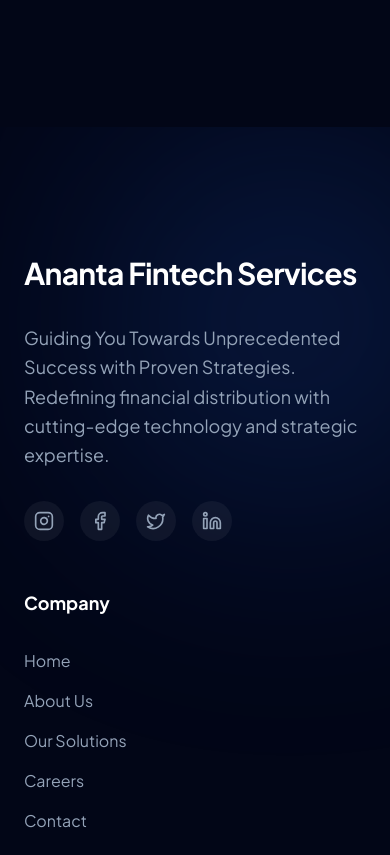
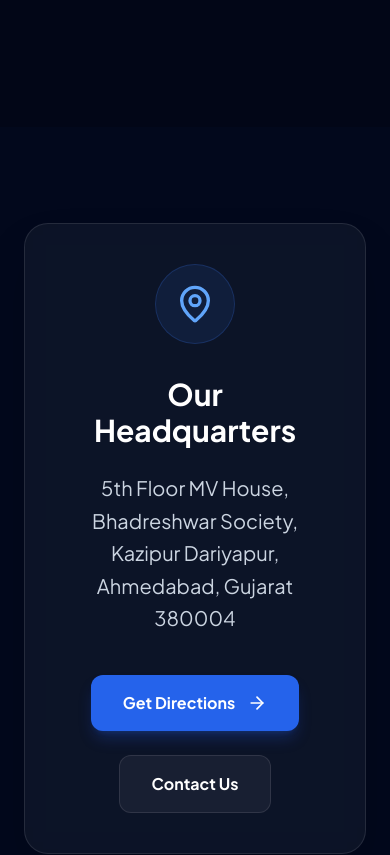
Before and after one commit to Manav373/ananta, a React (Vite) app: page /about in a window 390 px wide. Shown: the part 5766-6621 px from the top of the page. Built offline with nearby package versions, Linux system fonts and the light colour scheme.

Commit message:
Add Insurance Service and restore Digital Payments

```diff
--- a/src/data/content.ts
+++ b/src/data/content.ts
@@ -24,7 +24,8 @@ export const siteContent = {
         contact: {
             email: "bhavik@anantaaconsultancy.com",
             phone: "+91 94094 08199",
-            address: "India",
+            address: "5th Floor MV House, Bhadreshwar Society, Kazipur Dariyapur, Ahmedabad, Gujarat 380004",
+            mapLink: "https://www.google.com/maps/search/?api=1&query=MV+House,+Bhadreshwar+Society,+Kazipur+Dariyapur,+Ahmedabad,+Gujarat+380004",
         },
         socials: {
             instagram: "https://www.instagram.com/ananta_fintech/",
--- a/src/layouts/Layout.tsx
+++ b/src/layouts/Layout.tsx
@@ -1,6 +1,6 @@
 import React, { useState, useEffect } from 'react';
 import { Link, useLocation } from 'react-router-dom';
-import { Menu, X, ArrowRight, Instagram, Facebook, Twitter, Linkedin, Mail, Phone } from 'lucide-react';
+import { Menu, X, ArrowRight, Instagram, Facebook, Twitter, Linkedin, Mail, Phone, MapPin } from 'lucide-react';
 import { motion, AnimatePresence } from 'framer-motion';
 import { siteContent } from '../data/content';
 import CustomCursor from '../components/CustomCursor';
@@ -200,6 +200,27 @@ export default function Layout({ children }: { children: React.ReactNode }) {
                                         <span className="text-white">{siteContent.brand.contact.phone}</span>
                                     </div>
                                 </li>
+                                <li className="flex items-start gap-4 group">
+                                    <a
+                                        href={siteContent.brand.contact.mapLink}
+                                        target="_blank"
+                                        rel="noopener noreferrer"
+                                        className="w-10 h-10 rounded-lg bg-primary/10 flex items-center justify-center text-primary group-hover:bg-primary group-hover:text-white transition-all shrink-0"
+                                    >
+                                        <MapPin className="w-5 h-5" />
+                                    </a>
+                                    <div>
+                                        <span className="block text-xs uppercase tracking-wider text-slate-400 mb-1">Visit Us</span>
+                                        <a
+                                            href={siteContent.brand.contact.mapLink}
+                                            target="_blank"
+                                            rel="noopener noreferrer"
+                                            className="text-white hover:text-primary-glow transition-colors text-sm leading-relaxed"
+                                        >
+                                            {siteContent.brand.contact.address}
+                                        </a>
+                                    </div>
+                                </li>
                             </ul>
                         </div>
                     </div>
--- a/src/pages/About.tsx
+++ b/src/pages/About.tsx
@@ -1,7 +1,8 @@
 
 import { motion, type Variants } from 'framer-motion';
 import { siteContent } from '../data/content';
-import { Award, Linkedin, Mail, Calendar, Shield, Globe, Zap, Instagram } from 'lucide-react';
+import { Award, Linkedin, Mail, Calendar, Shield, Globe, Zap, Instagram, MapPin, ArrowRight } from 'lucide-react';
+import { Link } from 'react-router-dom';
 
 // Staggered Blur Effect Variants
 const containerVariants: Variants = {
@@ -256,7 +257,43 @@ export default function About() {
                         </div>
                     </div>
                 </section>
+
+                {/* --- HEADQUARTERS SECTION (New) --- */}
+                <section className="py-24 relative overflow-hidden">
+                    <div className="absolute inset-0 bg-blue-900/5" />
+                    <div className="container mx-auto px-6 relative z-10">
+                        <div className="max-w-4xl mx-auto bg-slate-900/80 backdrop-blur-xl border border-white/10 rounded-3xl p-10 md:p-16 text-center shadow-2xl group hover:border-blue-500/30 transition-all duration-500">
+
+                            <div className="inline-flex items-center justify-center w-20 h-20 rounded-full bg-blue-500/10 border border-blue-500/20 mb-8 group-hover:scale-110 transition-transform duration-300">
+                                <MapPin className="w-10 h-10 text-blue-400" />
+                            </div>
+
+                            <h2 className="text-3xl md:text-4xl font-display font-bold text-white mb-6">Our Headquarters</h2>
+
+                            <p className="text-xl text-slate-300 mb-10 max-w-2xl mx-auto leading-relaxed">
+                                {siteContent.brand.contact.address}
+                            </p>
+
+                            <div className="flex flex-col sm:flex-row items-center justify-center gap-6">
+                                <a
+                                    href={siteContent.brand.contact.mapLink}
+                                    target="_blank"
+                                    rel="noopener noreferrer"
+                                    className="px-8 py-4 bg-blue-600 hover:bg-blue-700 text-white rounded-xl font-bold transition-all shadow-lg shadow-blue-600/25 flex items-center gap-3 group/btn"
+                                >
+                                    Get Directions <ArrowRight className="w-5 h-5 group-hover/btn:translate-x-1 transition-transform" />
+                                </a>
+                                <Link
+                                    to="/contact"
+                                    className="px-8 py-4 bg-white/5 hover:bg-white/10 text-white border border-white/10 rounded-xl font-bold transition-all flex items-center gap-3"
+                                >
+                                    Contact Us
+                                </Link>
+                            </div>
+                        </div>
+                    </div>
+                </section>
             </div>
-        </div>
+        </div >
     );
 }
--- a/src/pages/Contact.tsx
+++ b/src/pages/Contact.tsx
@@ -129,6 +129,7 @@ export default function Contact() {
                             title="Visit Us"
                             label="Our Headquarters"
                             value={siteContent.brand.contact.address}
+                            href={siteContent.brand.contact.mapLink}
                             delay={0.5}
                             color="cyan"
                         />
```
